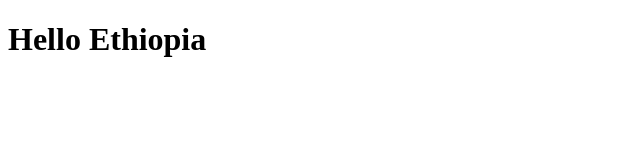
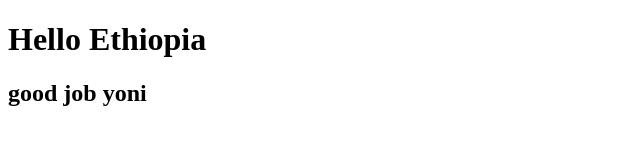
Before and after one commit to yonasayle8/Test1, a plain HTML site: page index.html in a window 1280 px wide. Shown: the whole page, without its empty margins (0-640 px from the left). Drawn offline with Linux system fonts and the light colour scheme.

Commit message:
Update index.html
good job

```diff
--- a/index.html
+++ b/index.html
@@ -8,5 +8,6 @@
 </head>
 <body>
     <H1>Hello Ethiopia</H1>
+    <h2>good job yoni</h2>
 </body>
 </html>
```
